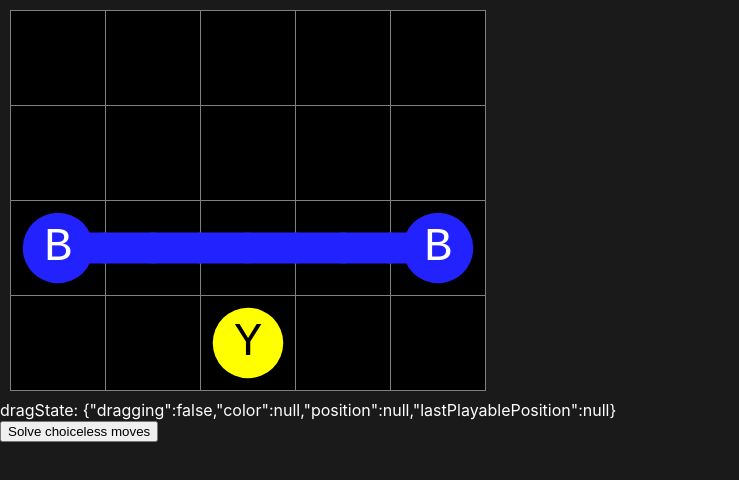
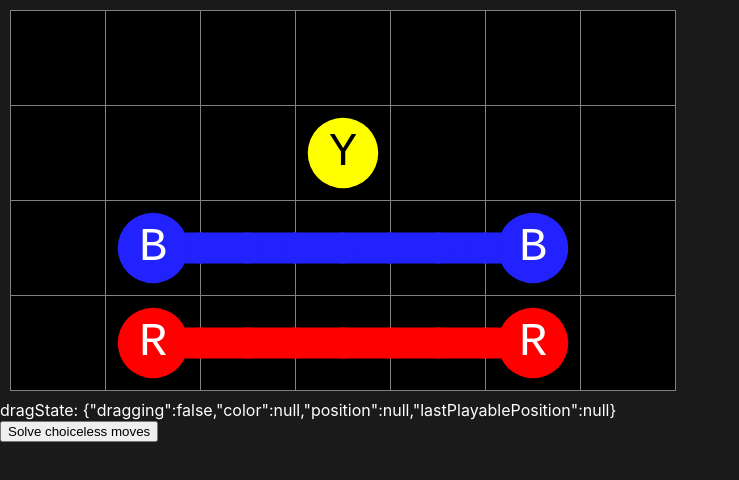
Before and after one commit to phoenixeliot/line-puzzle, a Next.js app: page / in a window 1280 px wide. Shown: the top 480 px of the page, without its empty margins (0-739 px from the left). Built offline with nearby package versions, Linux system fonts and the light colour scheme.

Commit message:
Support double-layer pushing

```diff
--- a/pages/index.tsx
+++ b/pages/index.tsx
@@ -12,10 +12,10 @@ const Home: NextPage = () => {
   const [board, setBoard] = React.useState(
     Board.fromString(
       dedent`
-      -----
-      -----
-      BbbbB
-      --Y--
+      -------
+      ---Y---
+      -BbbbB-
+      -RrrrR-
       `,
       gridRules
     )
@@ -41,6 +41,16 @@ const Home: NextPage = () => {
     if (success) setBoard(newBoard);
     return success;
   };
+  const connectPathWithPushing = (
+    prevPosition: Position,
+    newPosition: Position,
+    color: string
+  ): boolean => {
+    const newBoard = board.clone();
+    const success = newBoard.connectPathWithPushing(prevPosition, newPosition, color);
+    if (success) setBoard(newBoard);
+    return success;
+  };
   const pushColor = (position: Position, color: string): boolean => {
     const newBoard = board.clone();
     const success = newBoard.pushColor(position, color);
@@ -51,6 +61,7 @@ const Home: NextPage = () => {
     <div className={styles.page}>
       <InteractiveBoard
         board={board}
+        connectPathWithPushing={connectPathWithPushing}
         connectPathToPosition={connectPathToPosition}
         pushColor={pushColor}
         style={{ height: "400px", maxWidth: "100vw", maxHeight: "100vh" }}
--- a/src/Board.ts
+++ b/src/Board.ts
@@ -201,36 +201,76 @@ export class Board {
       .map((c) => c.position);
   }
 
-  pushColor(position: Position, color: string): boolean {
+  pushColor(position: Position, color: string, avoidColors: Array<string> = []): boolean {
     const connections = this.getConnections(position);
     this.setColor(position, color);
-    console.log(connections);
+    console.log("===============");
+    console.log(this.toString());
+    // debugger;
+    // console.log(connections);
     if (connections.length == 2) {
-      this.connectPathToPosition(
+      this.connectPathWithPushing(
         connections[0],
         connections[1],
-        this.getCell(connections[0]).color
+        this.getCell(connections[0]).color,
+        avoidColors.concat([color])
       );
     }
     return true;
   }
 
-  connectPathToPosition(prevPosition, newPosition, color): boolean {
-    if (this.getCell(prevPosition).color !== color) {
+  connectPathWithPushing(pos1, pos2, color, avoidColors = []): boolean {
+    if (this.getCell(pos1).color !== color) {
       return false;
     }
-    const path = this.findPath(prevPosition, newPosition);
+    const allowOtherColorCollisionRules = {
+      // fn: get positions I can move to in 1 step from this position
+      getNextMoves: (path) => {
+        const pos = path.at(-1);
+        const candidatePositions = this.getNeighborPositions(pos);
+        const newPositions = candidatePositions.filter((newPos) => {
+          const cell = this.getCell(newPos);
+          if (isEqual(pos, { x: 4, y: 3 })) debugger;
+          return (
+            this.isValidPosition(newPos) &&
+            // !isEqual(pos, path.at(-2)) &&
+            !path.some((prevPos) => isEqual(newPos, prevPos)) &&
+            // Don't path through the currently pushing path, except to finish connecting
+            (cell.color !== color || cell.isTail()) &&
+            // Don't push through immovable cells
+            !(cell.color !== color && cell.isEndpoint) &&
+            !avoidColors.includes(cell.color)
+          );
+        });
+        return newPositions.map((newPos) => {
+          return path.concat([newPos]);
+        });
+      },
+      // fn: partial solution quality heuristic (what properties must it have to guarantee optimality, again?)
+      // Smaller is better
+      partialQualityHeuristic: (path) => {
+        const pos = path.at(-1);
+        const euclideanDistanceRemaining =
+          Math.abs(pos.x - pos2.x) + Math.abs(pos.y - pos2.y);
+        return path.length + euclideanDistanceRemaining;
+      },
+    };
+    // debugger;
+    const path = this.findPath(pos1, pos2, allowOtherColorCollisionRules);
     if (!path) return false; // No path was found
     for (const pos of path) {
-      this.setColor(pos, color);
+      const cell = this.getCell(pos);
+      if (cell.color === color) continue; // Skip if it's already colored correctly
+      this.pushColor(pos, color, avoidColors.concat([color]));
     }
     return true;
   }
 
-  // TODO: Implement highly generic/configurable A*
-  findPath(pos1, pos2): Path {
-    type Path = Array<Position>;
-    const rules = {
+  connectPathToPosition(pos1, pos2, color): boolean {
+    if (this.getCell(pos1).color !== color) {
+      return false;
+    }
+    const noCollisionSearchRules = {
       // fn: get positions I can move to in 1 step from this position
       getNextMoves: (path) => {
         const pos = path.at(-1);
@@ -257,13 +297,31 @@ export class Board {
         return path.length + euclideanDistanceRemaining;
       },
     };
+    const path = this.findPath(pos1, pos2, noCollisionSearchRules);
+    if (!path) return false; // No path was found
+    for (const pos of path) {
+      this.setColor(pos, color);
+    }
+    return true;
+  }
 
+  // TODO: Implement highly generic/configurable A*
+  findPath(pos1, pos2, rules): Path {
+    // debugger;
     const paths: Array<Path> = [[pos1]];
     while (true) {
       // Sort backwards so we can pop cheaply. Best paths are at the end.
       paths.sort(
         (a, b) => -(rules.partialQualityHeuristic(a) - rules.partialQualityHeuristic(b))
       );
+      console.log("===============");
+      for (const path of paths) {
+        console.log(
+          rules.partialQualityHeuristic(path),
+          path.map((p) => JSON.stringify(p)).join("\n")
+        );
+      }
+      // debugger;
       const path = paths.pop();
 
       // Check finish conditions
--- a/src/components/InteractiveBoard.tsx
+++ b/src/components/InteractiveBoard.tsx
@@ -24,11 +24,13 @@ const CSS_COLOR_MAP = {
 export default function InteractiveBoard({
   board,
   style = {},
+  connectPathWithPushing,
   connectPathToPosition,
   pushColor,
 }: {
   board: Board;
   style?: CSSProperties;
+  connectPathWithPushing: (pos1: Position, pos2: Position, color: string) => boolean;
   connectPathToPosition: (pos1: Position, pos2: Position, color: string) => boolean;
   pushColor: any;
 }) {
@@ -66,7 +68,11 @@ export default function InteractiveBoard({
     if (cell.color !== dragState.color) {
       // TODO: turn these into reducers or something
       if (useAutoPathing) {
-        const success = connectPathToPosition(prevPosition, newPosition, dragState.color);
+        const success = connectPathWithPushing(
+          prevPosition,
+          newPosition,
+          dragState.color
+        );
         console.log(
           `Searching for path from ${JSON.stringify(prevPosition)} to ${JSON.stringify(
             newPosition
```
Also changed, not shown: 1 other file (tests, documents, lock files or other folders).
